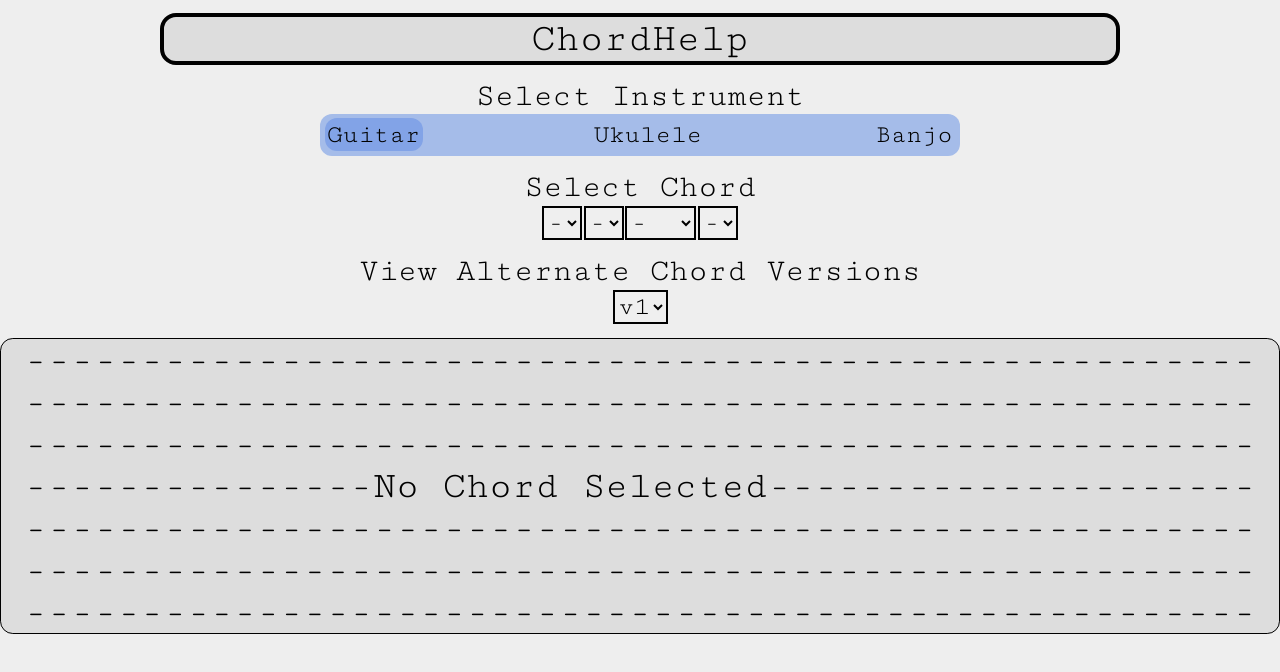
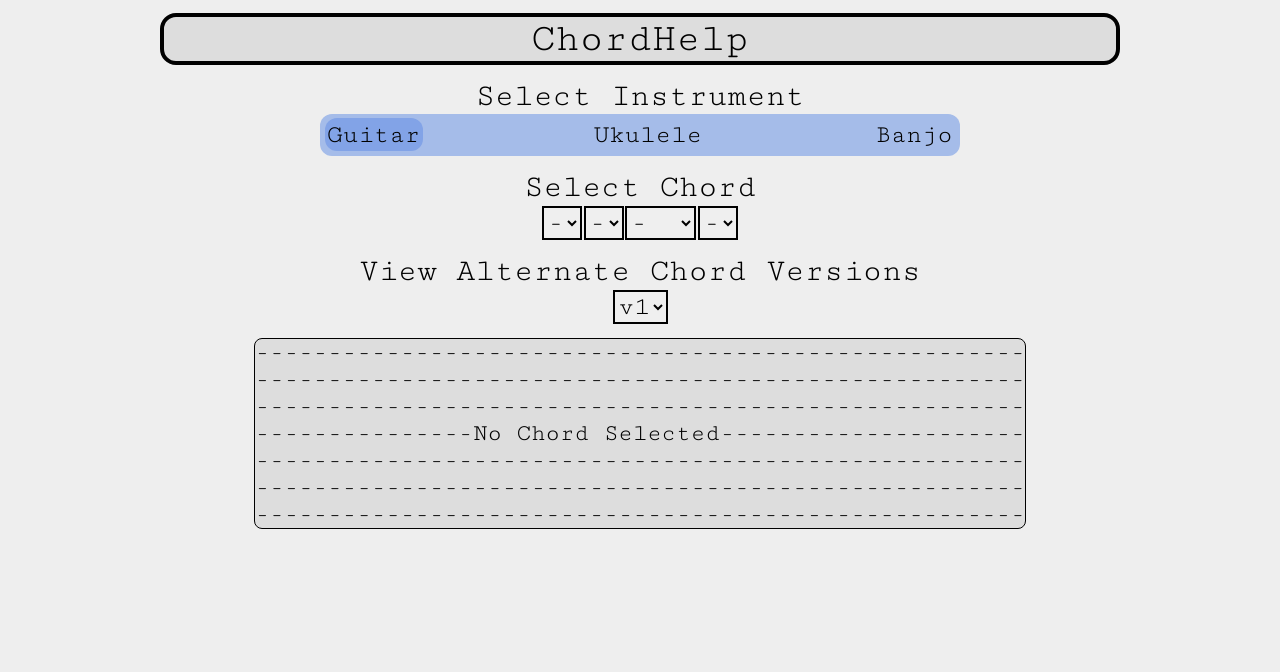
Before and after one commit to JalenZS/ChordHelp, a React (Create React App) app in the folder chordhelp/: page / in a window 1280 px wide. Shown: the top 672 px of the page. Built offline with nearby package versions, Linux system fonts and the light colour scheme.

Commit message:
added css to reduce chord display size on large screens

```diff
--- a/chordhelp/src/pages/pages.module.css
+++ b/chordhelp/src/pages/pages.module.css
@@ -4,7 +4,7 @@ html{
 }
 
 .pageContainer{
-    font-size: 3.2vh;
+    font-size: 3.2vmin;
     width: 100%;
     height: 100%;
     font-family: Cutive;
@@ -21,10 +21,10 @@ html{
     background-color: #ddd;
 }
 .titleText{
-    font-size: 5vh;
+    font-size: 5vmin;
 }
 .subtitleText{
-    font-size: 4vh;
+    font-size: 4vmin;
 }
 .selectorContainer1{
     flex-direction: row;
@@ -79,18 +79,20 @@ select:focus{
     outline: none;
 }
 .chordContainer{
-    border-width: 1px;
+    border-width: .2vmin;
     border-style: solid;
     margin-top: 1%;
     margin-bottom: 1%;
-    border-radius: 1vw;
+    border-radius: 1vmin;
     background-color: #ddd;
-    margin-left: 0%;
-    margin-right: 0%;
+    margin-left: auto;
+    margin-right: auto;
     white-space: pre;
+    height: fit-content;
+    width: fit-content;
 }
 .chordText{
-    font-size: 3vw;
+    font-size: 3vmin;
     font-family: Cutive;
 }
 
```
